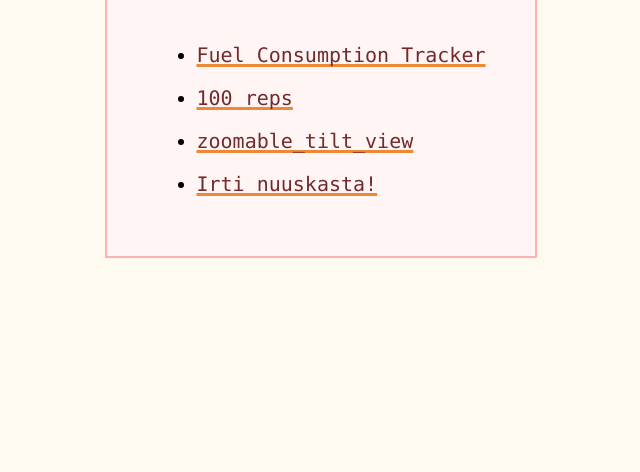
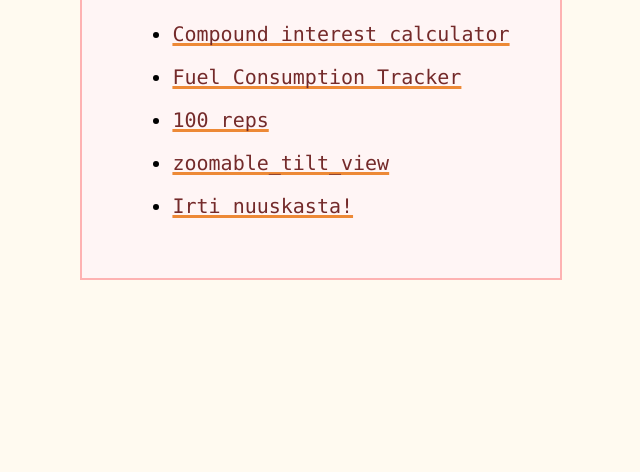
Before and after one commit to Steellow/steellow.github.io-v1, a plain HTML site: page projects.html in a window 1280 px wide. Shown: the part 328-800 px from the top of the page, without its empty margins (319-959 px from the left). Drawn offline with Linux system fonts and the light colour scheme.

Commit message:
add cic to project list

```diff
--- a/projects.html
+++ b/projects.html
@@ -15,6 +15,7 @@
     <main>
         <h1>Projects</h1>
         <ul>
+            <li><a href="https://github.com/steellow/korkor">Compound interest calculator</a></li>
             <li><a href="https://github.com/Steellow/fuel_consumption_tracker">Fuel Consumption Tracker</a></li>
             <li><a href="https://github.com/steellow/hundred_reps">100 reps</a></li>
             <li><a href="https://pub.dev/packages/zoomable_tilt_view">zoomable_tilt_view</a></li>
```
